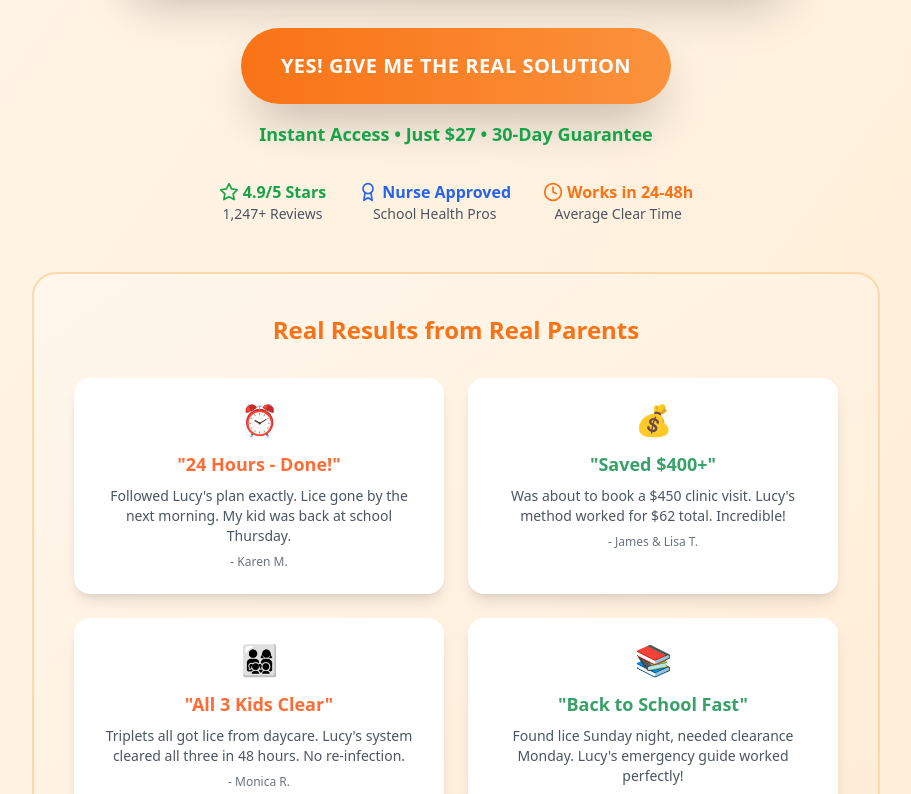
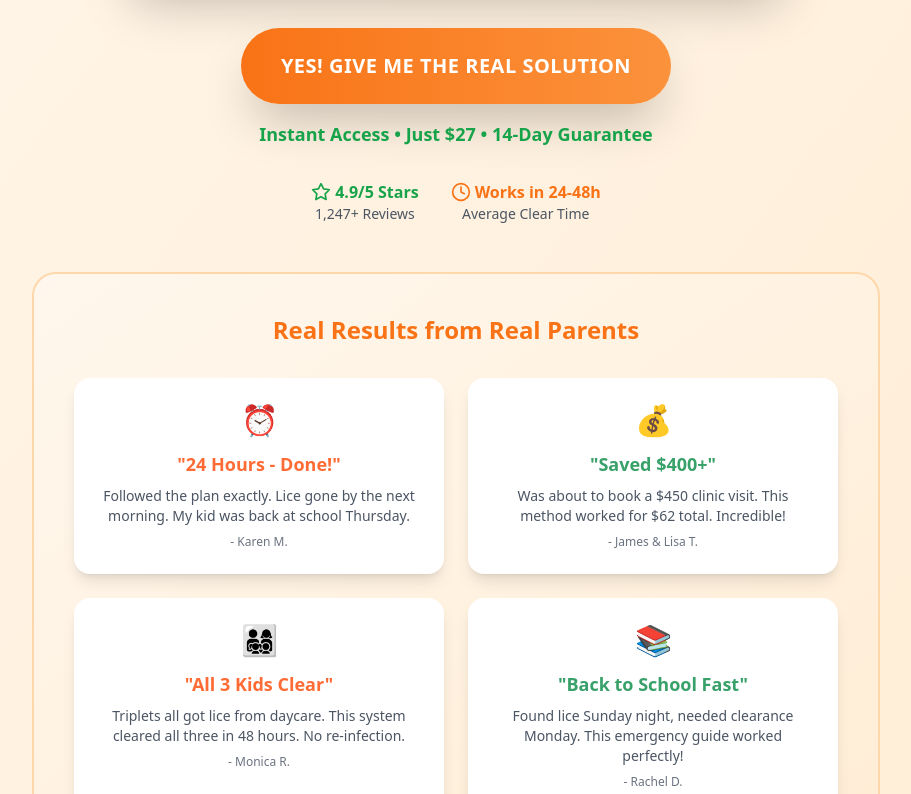
Before and after one commit to tmfudge/-new-lucy-knows-lice-62125, a React (Vite) app: page / in a window 1280 px wide. Shown: the part 880-1674 px from the top of the page, without its empty margins (184-1095 px from the left). Built offline with nearby package versions, Linux system fonts and the light colour scheme.

Commit message:
Remove false medical claims and optimize footer

```diff
--- a/src/components/Disclaimer.tsx
+++ b/src/components/Disclaimer.tsx
@@ -2,17 +2,17 @@ import React from 'react';
 
 const Disclaimer: React.FC = () => {
   return (
-    <footer className="bg-gray-800 text-white py-8">
+    <footer className="bg-gray-800 text-white py-6">
       <div className="max-w-6xl mx-auto px-6">
         <div className="text-center">
-          <p className="text-sm text-gray-300 mb-4">
+          <p className="text-sm text-gray-300 mb-3">
             © 2024 Lucy Knows Lice Survival Kit. Educational resource only. Individual results may vary.
           </p>
 
           <div className="flex justify-center space-x-6 text-xs text-gray-400">
-            <a href="/terms" className="hover:text-white transition-colors">Terms & Conditions</a>
-            <a href="/privacy" className="hover:text-white transition-colors">Privacy Policy</a>
-            <a href="/disclaimers" className="hover:text-white transition-colors">Medical Disclaimers</a>
+            <a href="/terms" className="hover:text-white transition-colors">Terms</a>
+            <a href="/privacy" className="hover:text-white transition-colors">Privacy</a>
+            <a href="/disclaimers" className="hover:text-white transition-colors">Disclaimers</a>
             <a href="/contact" className="hover:text-white transition-colors">Contact</a>
           </div>
         </div>
--- a/src/components/FinalCTA.tsx
+++ b/src/components/FinalCTA.tsx
@@ -1,5 +1,5 @@
 import React from 'react';
-import { Lock, Smartphone, CheckCircle, UserCheck, Star, Award } from 'lucide-react';
+import { Lock, Smartphone, CheckCircle, Star } from 'lucide-react';
 
 interface FinalCTAProps {
   onPurchase: () => void;
@@ -9,17 +9,15 @@ const FinalCTA: React.FC<FinalCTAProps> = ({ onPurchase }) => {
   const trustSignals = [
     { icon: <Lock className="w-5 h-5" />, text: "Secure Checkout" },
     { icon: <Smartphone className="w-5 h-5" />, text: "Instant Access" },
-    { icon: <CheckCircle className="w-5 h-5" />, text: "30-Day Guarantee" },
-    { icon: <UserCheck className="w-5 h-5" />, text: "Expert Support" },
-    { icon: <Star className="w-5 h-5" />, text: "4.9/5 Stars" },
-    { icon: <Award className="w-5 h-5" />, text: "Nurse Approved" }
+    { icon: <CheckCircle className="w-5 h-5" />, text: "14-Day Guarantee" },
+    { icon: <Star className="w-5 h-5" />, text: "4.9/5 Stars" }
   ];
 
   const stats = [
     { icon: "📊", text: "98.7% Success Rate" },
     { icon: "⚡", text: "24-48 Hour Results" },
     { icon: "💬", text: "1,500+ Happy Parents" },
-    { icon: "🏆", text: "Pediatrician Recommended" }
+    { icon: "🏆", text: "Educational Resource" }
   ];
 
   return (
--- a/src/components/Hero.tsx
+++ b/src/components/Hero.tsx
@@ -1,5 +1,5 @@
 import React from 'react';
-import { Star, Award, Clock } from 'lucide-react';
+import { Star, Clock } from 'lucide-react';
 
 interface HeroProps {
   onPurchase: () => void;
@@ -77,7 +77,7 @@ const Hero: React.FC<HeroProps> = ({ onPurchase }) => {
             YES! Give Me the REAL Solution
           </button>
           <div className="mt-4 text-green-600 font-semibold text-lg">
-            Instant Access • Just $27 • 30-Day Guarantee
+            Instant Access • Just $27 • 14-Day Guarantee
           </div>
         </div>
 
@@ -89,13 +89,6 @@ const Hero: React.FC<HeroProps> = ({ onPurchase }) => {
               4.9/5 Stars
             </div>
             <div className="text-gray-600 text-sm">1,247+ Reviews</div>
-          </div>
-          <div className="text-center">
-            <div className="flex items-center justify-center text-blue-600 font-bold">
-              <Award className="w-5 h-5 mr-1" />
-              Nurse Approved
-            </div>
-            <div className="text-gray-600 text-sm">School Health Pros</div>
           </div>
           <div className="text-center">
             <div className="flex items-center justify-center text-orange-500 font-bold">
@@ -117,25 +110,25 @@ const Hero: React.FC<HeroProps> = ({ onPurchase }) => {
               {
                 icon: '⏰',
                 title: '"24 Hours - Done!"',
-                quote: 'Followed Lucy\'s plan exactly. Lice gone by the next morning. My kid was back at school Thursday.',
+                quote: 'Followed the plan exactly. Lice gone by the next morning. My kid was back at school Thursday.',
                 author: 'Karen M.'
               },
               {
                 icon: '💰',
                 title: '"Saved $400+"',
-                quote: 'Was about to book a $450 clinic visit. Lucy\'s method worked for $62 total. Incredible!',
+                quote: 'Was about to book a $450 clinic visit. This method worked for $62 total. Incredible!',
                 author: 'James & Lisa T.'
               },
               {
                 icon: '👨‍👩‍👧‍👦',
                 title: '"All 3 Kids Clear"',
-                quote: 'Triplets all got lice from daycare. Lucy\'s system cleared all three in 48 hours. No re-infection.',
+                quote: 'Triplets all got lice from daycare. This system cleared all three in 48 hours. No re-infection.',
                 author: 'Monica R.'
               },
               {
                 icon: '📚',
                 title: '"Back to School Fast"',
-                quote: 'Found lice Sunday night, needed clearance Monday. Lucy\'s emergency guide worked perfectly!',
+                quote: 'Found lice Sunday night, needed clearance Monday. This emergency guide worked perfectly!',
                 author: 'Rachel D.'
               }
             ].map((story, index) => (
```
